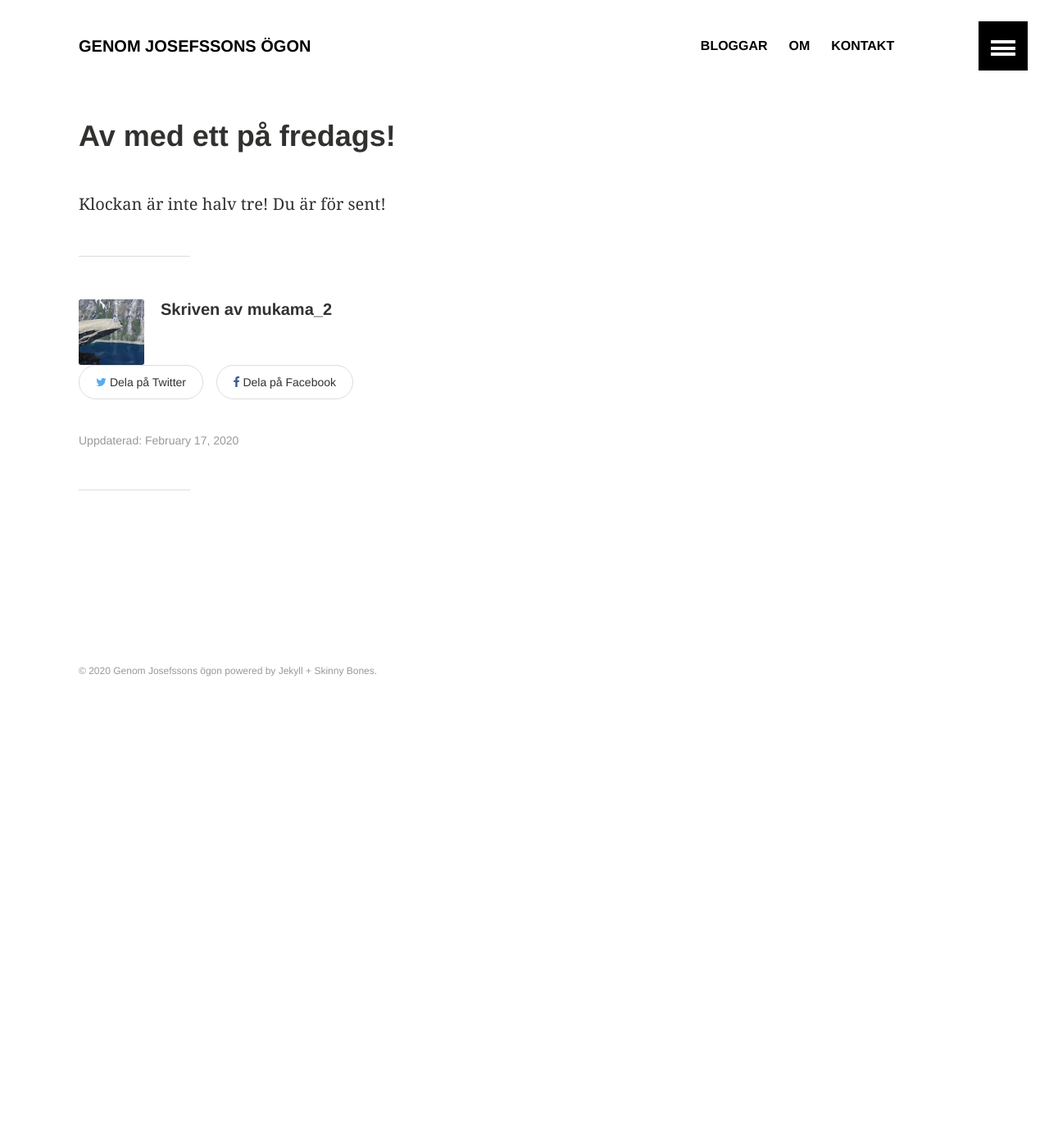
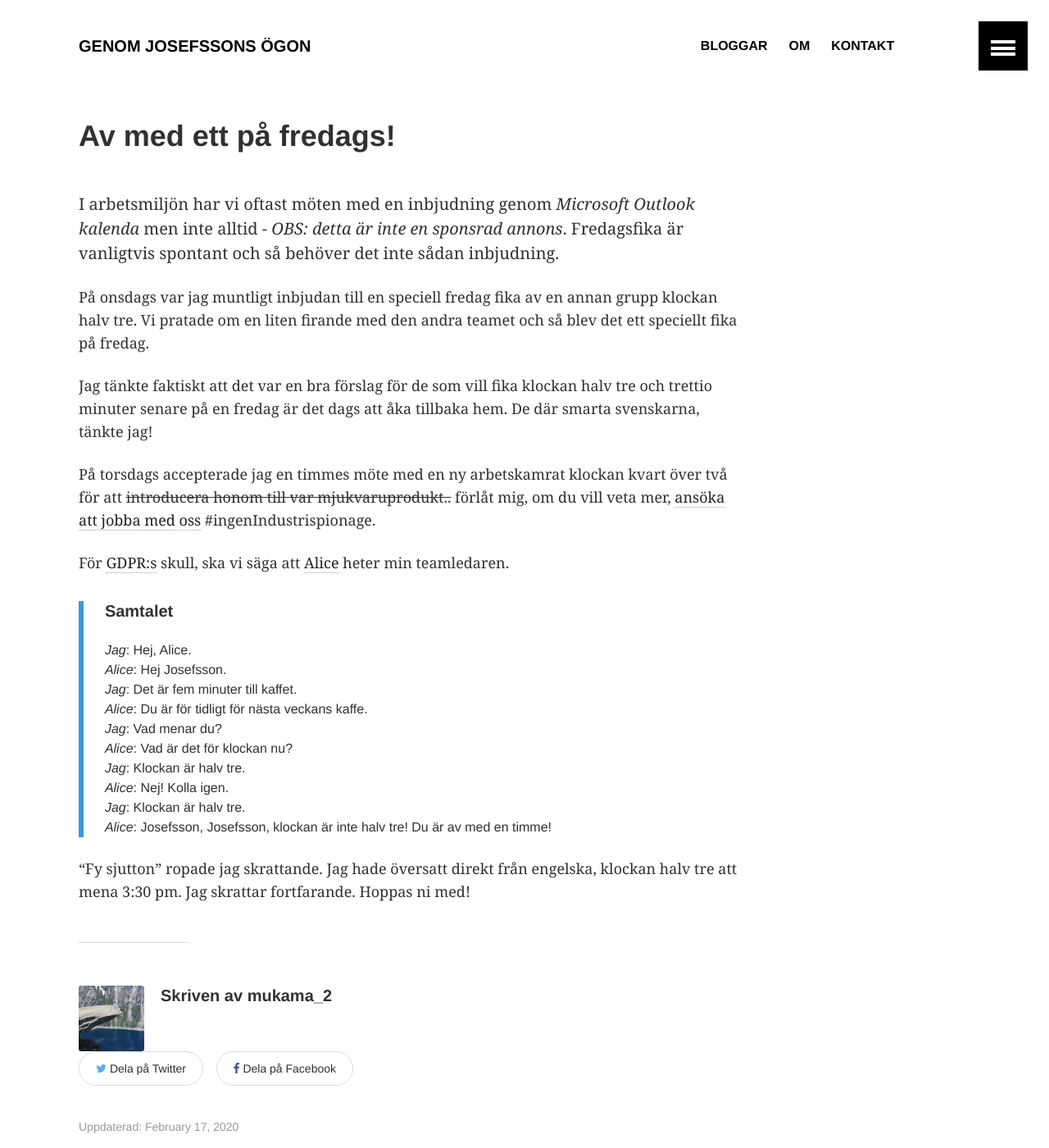
Before and after one commit to MukamaTwo/MukamaTwo.github.io, a Jekyll site: the page built from _posts/2020-02-17-Av-med-ett.md, in a window 1280 px wide and 1400 px high. Shown: the whole window at 82% size. Built offline with Jekyll 4.4.1, drawn with Linux system fonts in a browser that asks for light colours; comment, search, counter and statistics services are not loaded.

Commit message:
Create the coffee post

```diff
--- a/_posts/2020-02-17-Av-med-ett.md
+++ b/_posts/2020-02-17-Av-med-ett.md
@@ -3,13 +3,34 @@ layout: article
 title: "Av med ett på fredags!"
 published: true
 comments: true
-tags: [skratt, skoj, rolig, hakuna, matata]
+tags: [skratt, skoj, rolig, hakuna, matata, fika]
 image:
   feature:
   teaser: clipartLaughTeaser.png
   credit: www.clipartkey.com
 ---
 
+I arbetsmiljön har vi oftast möten med en inbjudning genom *Microsoft Outlook kalenda* men inte alltid - *OBS: detta är inte en sponsrad annons*. Fredagsfika är vanligtvis spontant och så behöver det inte sådan inbjudning.
+
+På onsdags var jag muntligt inbjudan till en speciell fredag fika av en annan grupp klockan halv tre. Vi pratade om en liten firande med den andra teamet och så blev det ett speciellt fika på fredag.
+
+Jag tänkte faktiskt att det var en bra förslag för de som vill fika klockan halv tre och trettio minuter senare på en fredag är det dags att åka tillbaka hem. De där smarta svenskarna, tänkte jag!
+
+På torsdags accepterade jag en timmes möte med en ny arbetskamrat klockan kvart över två för att ~~introducera honom till var mjukvaruprodukt..~~ förlåt mig, om du vill veta mer, [ansöka att jobba med oss](https://www.bosch.se/jobba-hos-oss/lediga-tjaenster/) #ingenIndustrispionage.
 
 
- Klockan är inte halv tre! Du är för sent!
+För [GDPR:s](https://sv.wikipedia.org/wiki/Dataskyddsf%C3%B6rordningen) skull, ska vi säga att [Alice](https://hejsweden.com/en/swedish-names-lists-statistics/) heter min teamledaren.
+
+> ##### Samtalet
+> *Jag*: Hej, Alice. <br>
+> *Alice*: Hej Josefsson. <br>
+> *Jag*: Det är fem minuter till kaffet. <br>
+> *Alice*: Du är för tidligt för nästa veckans kaffe. <br>
+> *Jag*: Vad menar du? <br>
+> *Alice*: Vad är det för klockan nu? <br>
+> *Jag*: Klockan är halv tre. <br>
+> *Alice*: Nej! Kolla igen. <br>
+> *Jag*: Klockan är halv tre. <br>
+> *Alice*: Josefsson, Josefsson, klockan är inte halv tre! Du är av med en timme!
+
+"Fy sjutton" ropade jag skrattande. Jag hade översatt direkt från engelska, klockan halv tre att mena 3:30 pm. Jag skrattar fortfarande. Hoppas ni med!
```
